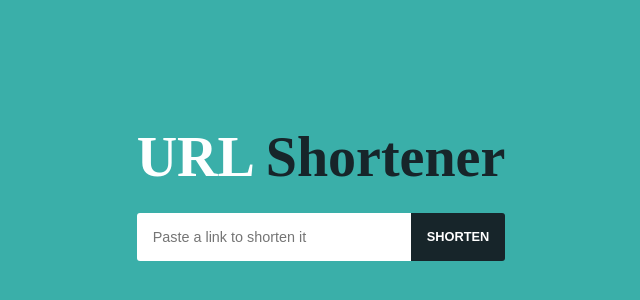
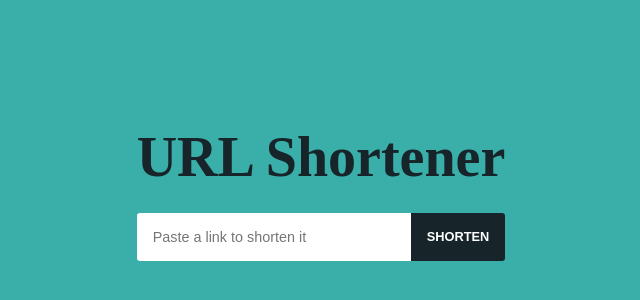
Before and after one commit to tommy-mnan/short-url-react, a React (Vite) app: page / in a window 1280 px wide. Shown: the part 138-438 px from the top of the page, without its empty margins (319-959 px from the left). Built offline with nearby package versions, Linux system fonts and the light colour scheme.

Commit message:
add url notfound page and routing

```diff
--- a/package.json
+++ b/package.json
@@ -12,7 +12,8 @@
   "dependencies": {
     "axios": "^1.7.8",
     "react": "^18.3.1",
-    "react-dom": "^18.3.1"
+    "react-dom": "^18.3.1",
+    "react-router-dom": "^7.0.1"
   },
   "devDependencies": {
     "@eslint/js": "^9.15.0",
--- a/src/App.css
+++ b/src/App.css
@@ -79,3 +79,7 @@ body {
     color: #c40d0d;
     font-size: 1rem;
 }
+
+.container h1 {
+    color: #17252A;
+}
--- a/src/App.jsx
+++ b/src/App.jsx
@@ -1,16 +1,18 @@
 import { useState } from 'react';
-import InputShortener from './components/InputShortener';
-import UrlResult from './components/UrlResult';
+import Home from './components/Home';
+import NotFound from './components/NotFound';
 import './App.css';
+import { Routes, Route } from 'react-router-dom';
+
 
 function App() {
-  const [inputValue,setInputValue] = useState ("");
-
   return (
-      <div className= "container">
-          <InputShortener setInputValue={setInputValue}/>
-          <UrlResult inputValue={inputValue}/>
-      </div>
+      <>
+        <Routes>
+             <Route path="/" element={<Home />} />
+             <Route path="/not-found" element={<NotFound />} />
+        </Routes>
+        </>
   )
 }
 
--- /dev/null
+++ b/src/components/Home.jsx
@@ -0,0 +1,18 @@
+import { useState } from 'react';
+import InputShortener from './InputShortener';
+import UrlResult from './UrlResult';
+
+const Home = () => {
+const [inputValue,setInputValue] = useState ("");
+
+  return (
+
+    <div className= "container">
+        <InputShortener setInputValue={setInputValue}/>
+        <UrlResult inputValue={inputValue}/>
+        </div>
+
+  )
+}
+
+export default Home
--- a/src/components/InputShortener.jsx
+++ b/src/components/InputShortener.jsx
@@ -1,4 +1,4 @@
-import { useEffect,useState } from "react"
+import { useState } from "react"
 
  const InputShortener = ({ setInputValue }) => {
   const [value, setValue] = useState("");
--- /dev/null
+++ b/src/components/NotFound.jsx
@@ -0,0 +1,16 @@
+import { useState } from 'react';
+
+const NotFound = () => {
+const [inputValue,setInputValue] = useState ("");
+
+  return (
+
+    <div className= "container">
+          <h1>SOMETHING WENT WRONG</h1>
+          <h1>URL NOT FOUND</h1>
+    </div>
+
+  )
+}
+
+export default NotFound
--- a/src/components/UrlResult.jsx
+++ b/src/components/UrlResult.jsx
@@ -6,7 +6,7 @@ const UrlResult = ({inputValue}) => {
   const [loading, setLoading] = useState(false);
   const [error, setError] = useState(false);
 
-  const full_url = inputValue.includes("http") ? inputValue: inputValue;
+  const full_url = inputValue.includes("http") ? inputValue:  "http://"+inputValue;
 
   const fetchData = async () => {
     try{
--- a/src/main.jsx
+++ b/src/main.jsx
@@ -1,9 +1,12 @@
 import { StrictMode } from 'react'
 import { createRoot } from 'react-dom/client'
+import { BrowserRouter } from 'react-router-dom';
 import App from './App.jsx'
 
 createRoot(document.getElementById('root')).render(
   <StrictMode>
-    <App />
-  </StrictMode>,
+      <BrowserRouter>
+         <App />
+      </BrowserRouter>
+   </StrictMode>,
 )
```
Also changed, not shown: 1 other file (tests, documents, lock files or other folders).
